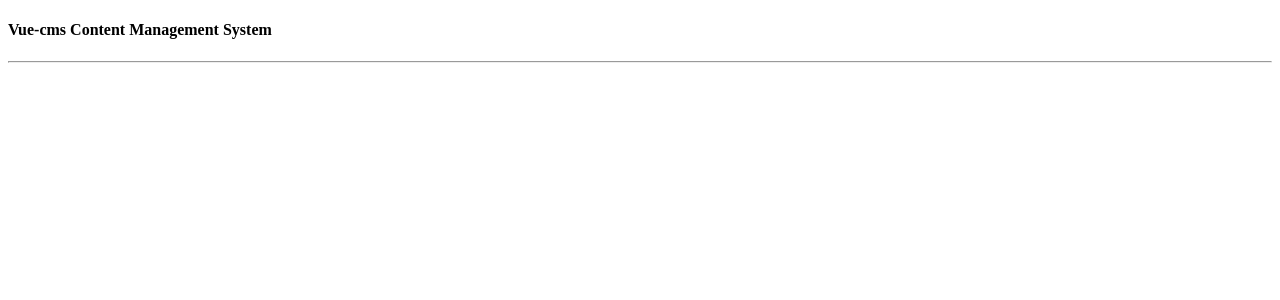
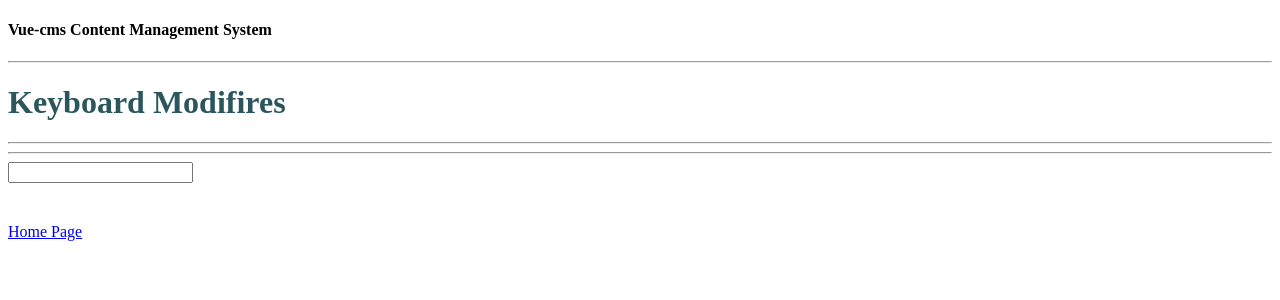
Before and after one commit to Maria-Liabikhova/vue-cms, a Vue app: page /KeyboardModifires in a window 1280 px wide. Shown: the top 300 px of the page. Built offline with nearby package versions, Linux system fonts and the light colour scheme.

Commit message:
add: KeyboardModifires page

```diff
--- a/src/pages/Home.vue
+++ b/src/pages/Home.vue
@@ -6,5 +6,6 @@
     <router-link to="/DataAndMethods">Data And Methods</router-link><br>
     <router-link to="/Events">Events</router-link><br>
     <router-link to="/EventModifiers">Event Modifiers</router-link><br>
+    <router-link to="/KeyboardModifires">Keyboard Modifiers</router-link><br>
   </div>
 </template>
--- /dev/null
+++ b/src/pages/KeyboardModifires.vue
@@ -0,0 +1,21 @@
+<!-- событие alert при нажатии ENTER и клавиши UP -->
+<template>
+  <div>
+    <h1>Keyboard Modifires</h1>
+    <hr>
+    <hr>
+    <input type="text" @keyup.enter.up="alertValue">
+    <br><router-link class="home-link" to="/">Home Page</router-link>
+  </div>
+</template>
+
+<script>
+export default {
+  name: 'KeyboardModifires',
+  methods: {
+    alertValue: function(event) {
+      alert(event.target.value)
+    }
+  }
+}
+</script>
--- a/src/router/index.js
+++ b/src/router/index.js
@@ -21,6 +21,10 @@ const routes = [
     path: "/EventModifiers",
     component: () => import('../pages/EventModifiers.vue'),
   },
+  {
+    path: "/KeyboardModifires",
+    component: () => import('../pages/KeyboardModifires.vue'),
+  },
   // {
   //   path: "/about",
   //   name: "About",
```
